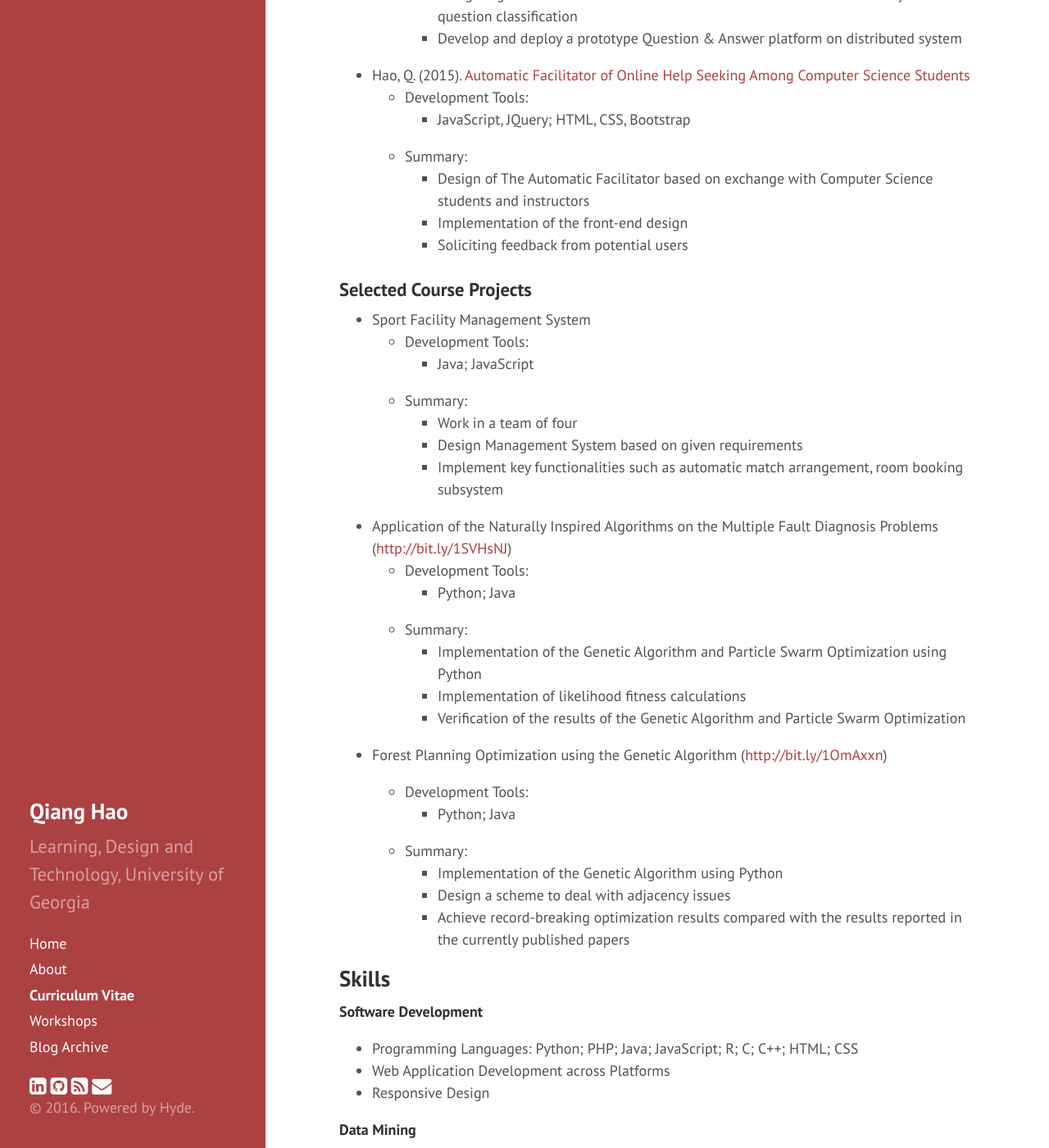
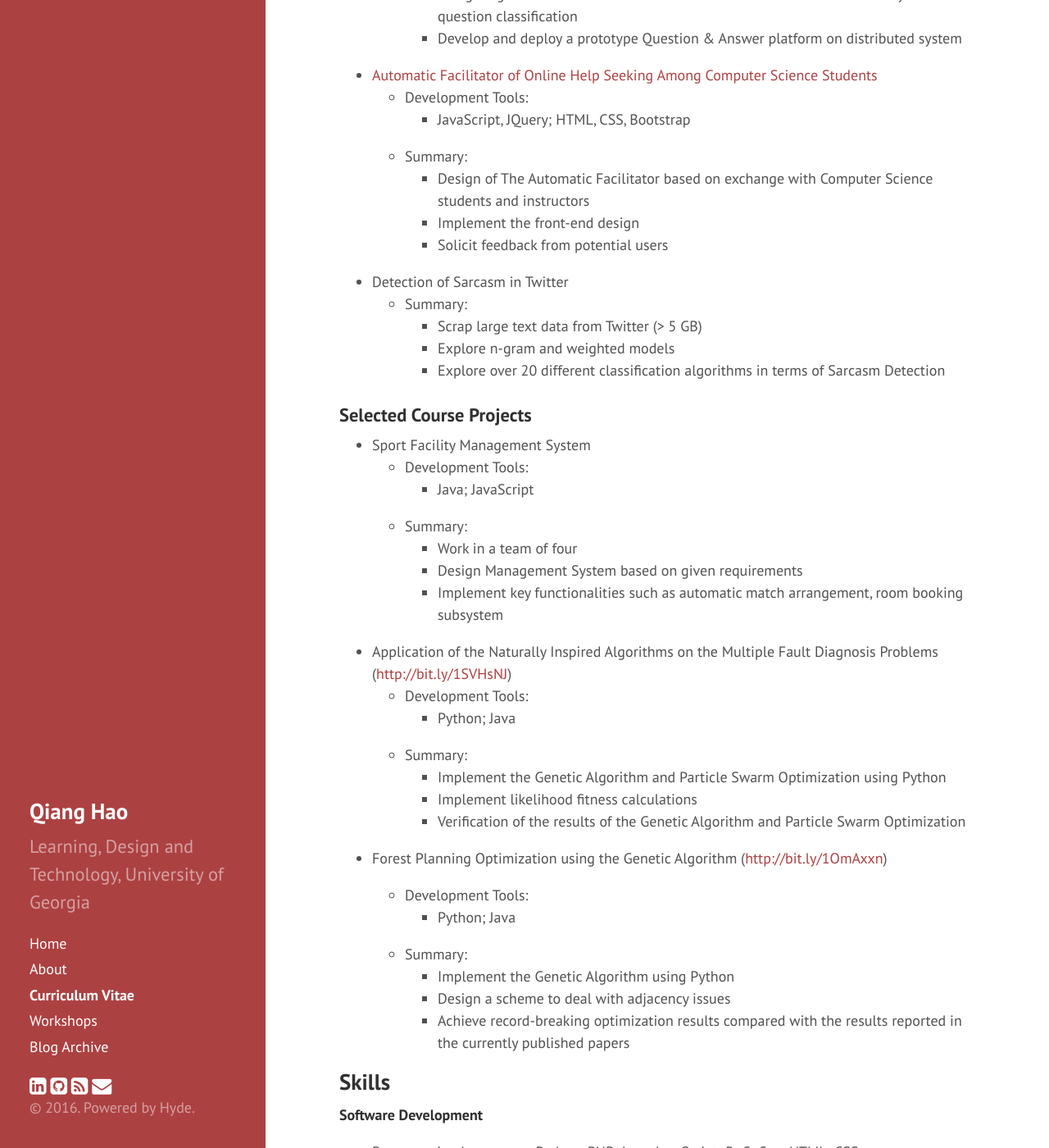
Before and after one commit to Neo-Hao/neo-hao.github.io, a Jekyll site: the page built from cv.md, in a window 1280 px wide and 1400 px high, scrolled down 6611 px. Shown: the whole window at 82% size. Built offline with Jekyll 4.4.1, drawn with Linux system fonts in a browser that asks for light colours; nearby versions of some CDN libraries; some of the changed text lies outside the part shown.

Commit message:
update cv

```diff
--- a/cv.md
+++ b/cv.md
@@ -201,13 +201,19 @@ title: Curriculum Vitae
 		* Develop and deploy a prototype Question & Answer platform on distributed system
 
 
-* Hao, Q. (2015). <a href="http://home.tobeneo.com/Comprehensive-Problem-Statement/" target="_blank">Automatic Facilitator of Online Help Seeking Among Computer Science Students</a>
+* <a href="http://home.tobeneo.com/Comprehensive-Problem-Statement/" target="_blank">Automatic Facilitator of Online Help Seeking Among Computer Science Students</a>
 	* Development Tools:
 		* JavaScript, JQuery; HTML, CSS, Bootstrap
 	* Summary:
 		* Design of The Automatic Facilitator based on exchange with Computer Science students and instructors
-		* Implementation of the front-end design
-		* Soliciting feedback from potential users
+		* Implement the front-end design
+		* Solicit feedback from potential users
+
+* Detection of Sarcasm in Twitter
+	* Summary:
+		* Scrap large text data from Twitter (> 5 GB)
+		* Explore n-gram and weighted models
+		* Explore over 20 different classification algorithms in terms of Sarcasm Detection
 
 ### Selected Course Projects
 
@@ -224,8 +230,8 @@ title: Curriculum Vitae
 	* Development Tools:
 		* Python; Java
 	* Summary:
-		* Implementation of the Genetic Algorithm and Particle Swarm Optimization using Python
-		* Implementation of likelihood fitness calculations
+		* Implement the Genetic Algorithm and Particle Swarm Optimization using Python
+		* Implement likelihood fitness calculations
 		* Verification of the results of the Genetic Algorithm and Particle Swarm Optimization
 
 
@@ -234,7 +240,7 @@ title: Curriculum Vitae
 	* Development Tools:
 		* Python; Java
 	* Summary:
-		* Implementation of the Genetic Algorithm using Python
+		* Implement the Genetic Algorithm using Python
 		* Design a scheme to deal with adjacency issues
 		* Achieve record-breaking optimization results compared with the results reported in the currently published papers
 
```
Also changed, not shown: other parts of cv.md (+2 -2 lines).
